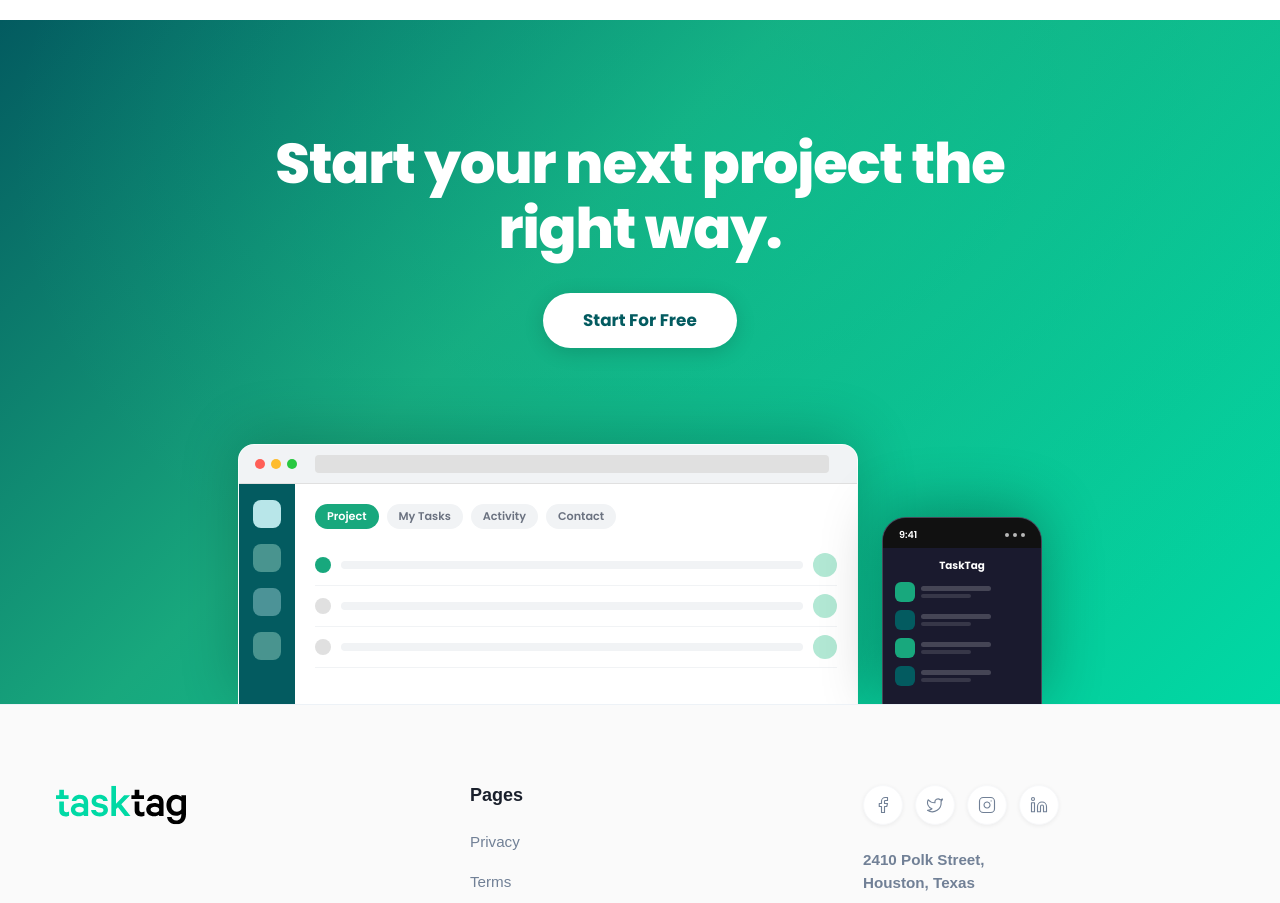
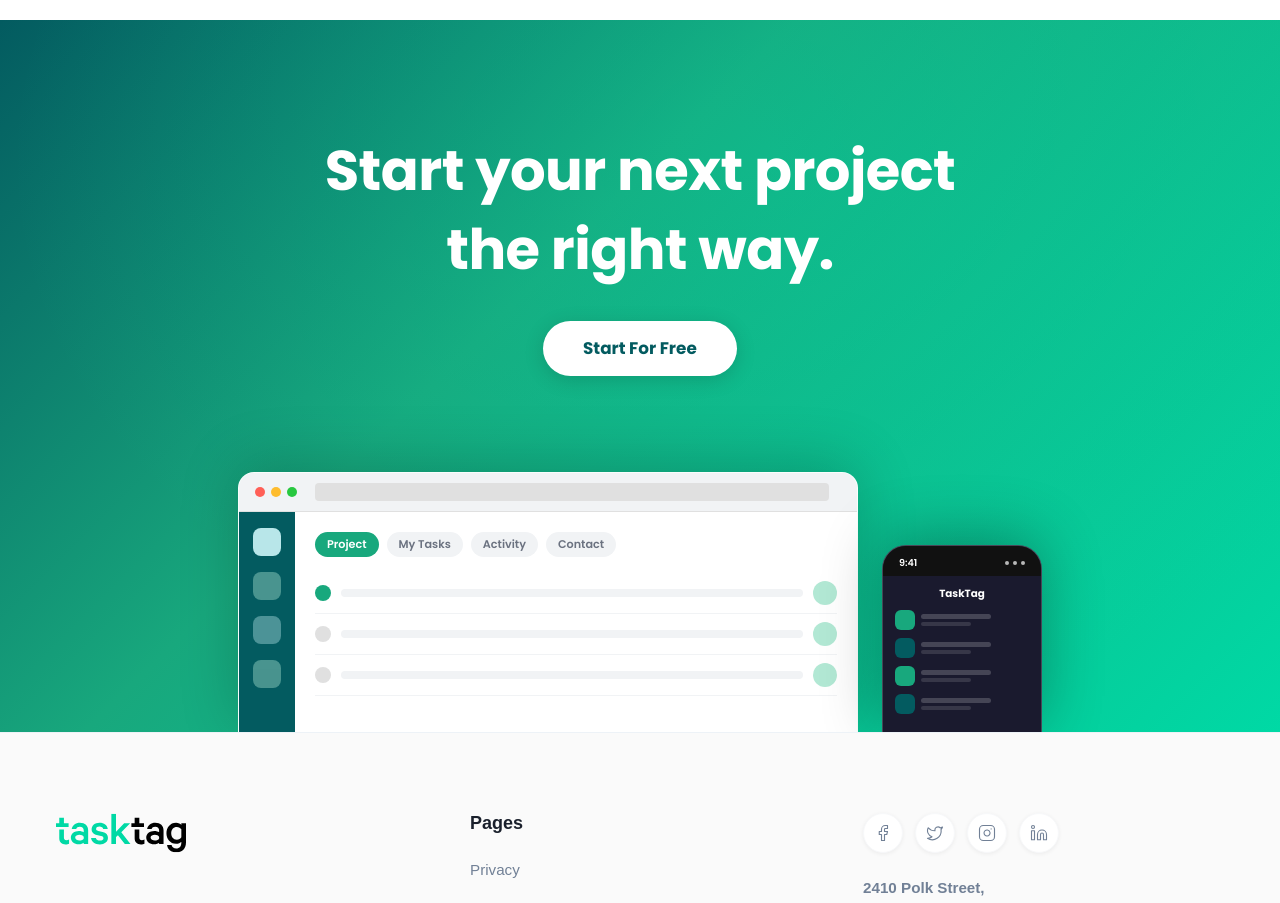
Before and after one commit to dedekysf/Landing-Page, a React (Vite) app: page / in a window 1280 px wide. Shown: the part 4920-5823 px from the top of the page. Built offline with nearby package versions, Linux system fonts and the light colour scheme.

Commit message:
chore: update hero text and styling

```diff
--- a/src/components/version-a/VersionA.tsx
+++ b/src/components/version-a/VersionA.tsx
@@ -117,14 +117,14 @@ const VersionA: React.FC = () => {
 
 
                         <h2 style={{
-                            fontSize: 'clamp(2.2rem, 5vw, 3.5rem)',
-                            fontWeight: 800,
+                            fontSize: '3.5rem',
+                            fontWeight: 700,
                             color: '#ffffff',
-                            letterSpacing: '-0.02em',
-                            lineHeight: 1.15,
+                            letterSpacing: '-0.01em',
+                            lineHeight: 1.4,
                             marginBottom: '2rem',
                         }}>
-                            Start your next project the right way.
+                            Start your next project <br />the right way.
                         </h2>
 
                         <Button size="lg" style={{
```
